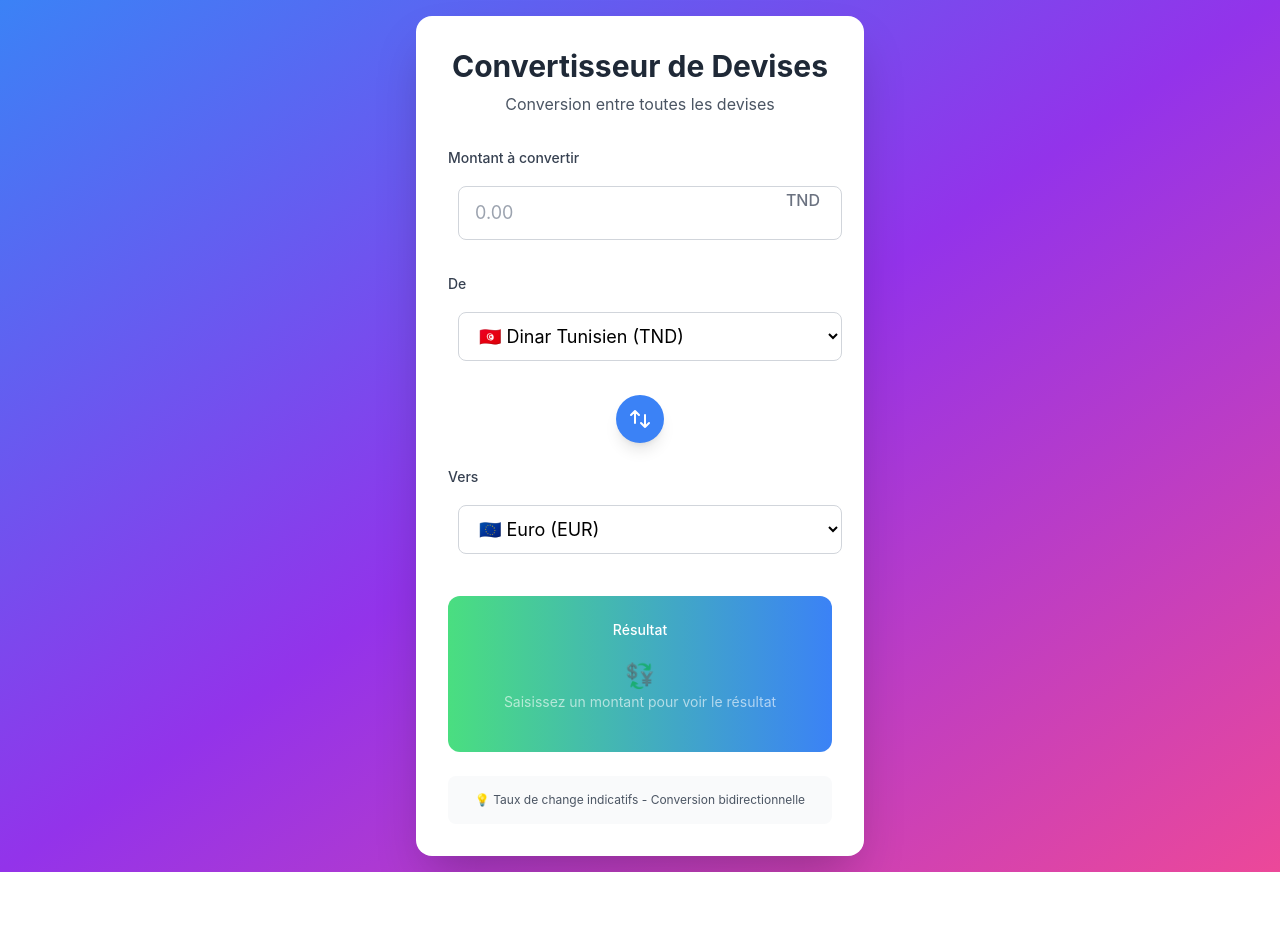
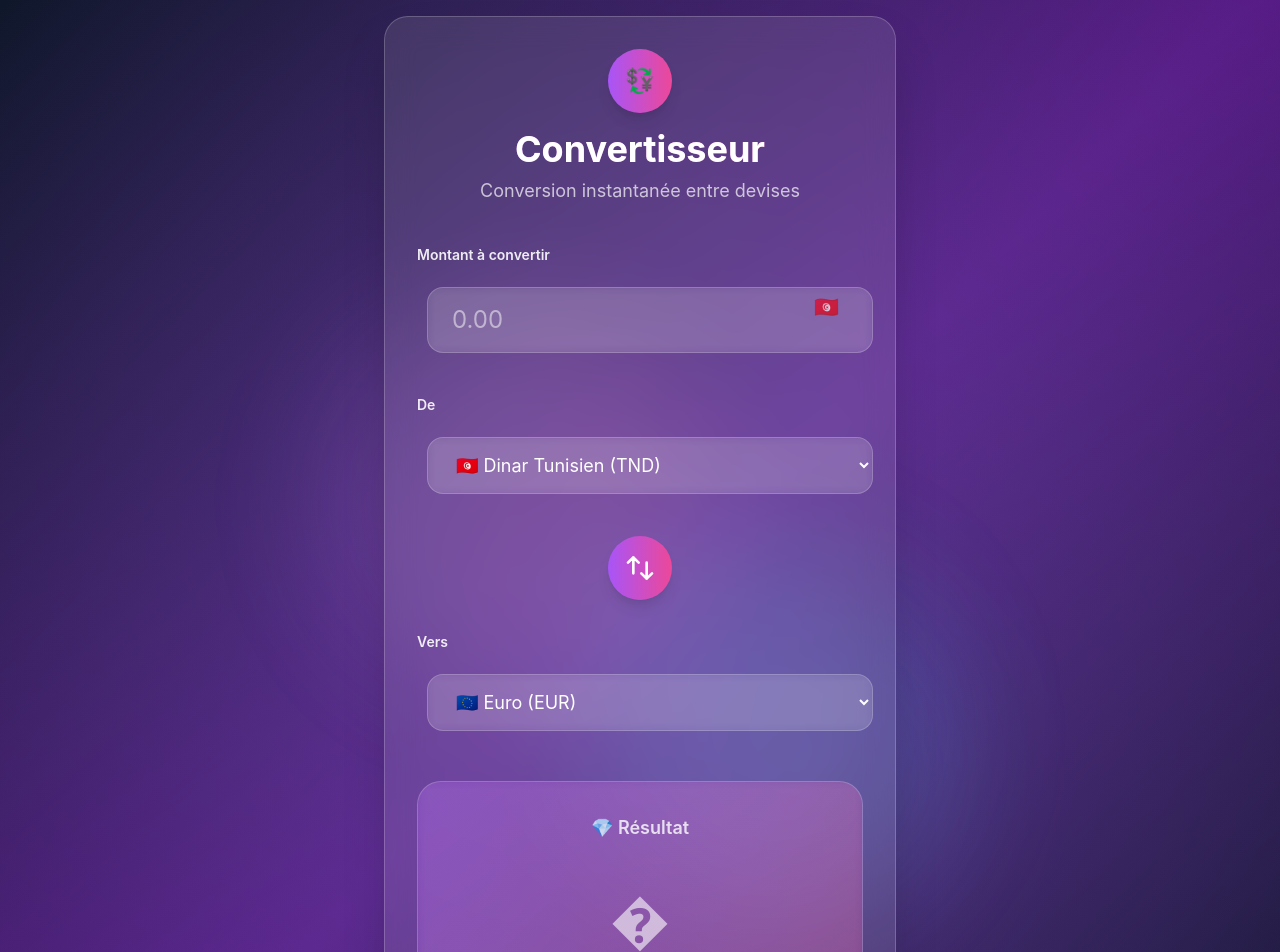
Before and after one commit to Azer-khadhraoui/convertisseur-devise, a React (Create React App) app: page / in a window 1280 px wide. Shown: the top 952 px of the page. Before the commit the page ends 872 px from the top, so only its background shows below. Built offline with nearby package versions, Linux system fonts and the light colour scheme.

Commit message:
Add sound effects and enhance UI animations in currency converter

```diff
--- a/src/App.tsx
+++ b/src/App.tsx
@@ -96,31 +96,81 @@ function App() {
     }, 300);
   };
 
+  // Fonction pour créer un effet sonore (optionnel)
+  const playSound = (frequency: number = 800, duration: number = 100) => {
+    try {
+      const audioContext = new (window.AudioContext || (window as any).webkitAudioContext)();
+      const oscillator = audioContext.createOscillator();
+      const gainNode = audioContext.createGain();
+
+      oscillator.connect(gainNode);
+      gainNode.connect(audioContext.destination);
+
+      oscillator.frequency.value = frequency;
+      oscillator.type = 'sine';
+
+      gainNode.gain.setValueAtTime(0.1, audioContext.currentTime);
+      gainNode.gain.exponentialRampToValueAtTime(0.01, audioContext.currentTime + duration / 1000);
+
+      oscillator.start(audioContext.currentTime);
+      oscillator.stop(audioContext.currentTime + duration / 1000);
+    } catch (error) {
+      // Ignore si Web Audio API n'est pas supporté
+    }
+  };
+
   // Déclencher l'animation quand le montant change
   const handleMontantChange = (value: number) => {
     setMontant(value);
     if (value > 0) {
+      playSound(600, 50); // Son de saisie
       triggerAnimation();
     } else {
       setShowResult(false);
     }
   };
 
+  // Déclencher l'animation quand les devises changent
+  const handleDeviseChange = (devise: Devise, type: 'from' | 'to') => {
+    if (type === 'from') {
+      setDeviseFrom(devise);
+    } else {
+      setDeviseTo(devise);
+    }
+
+    if (montant > 0) {
+      playSound(700, 80); // Son de changement
+      triggerAnimation();
+    }
+  };
+
   return (
-    <div className="min-h-screen bg-gradient-to-br from-blue-500 via-purple-600 to-pink-500 flex items-center justify-center p-4">
-      <div className="bg-white rounded-2xl shadow-2xl p-8 w-full max-w-md">
+    <div className="min-h-screen bg-gradient-to-br from-slate-900 via-purple-900 to-slate-900 flex items-center justify-center p-4 relative overflow-hidden">
+
+      {/* Background Animation */}
+      <div className="absolute inset-0 overflow-hidden">
+        <div className="absolute top-0 left-0 w-full h-full bg-[radial-gradient(circle_at_50%_50%,rgba(120,119,198,0.3),rgba(255,255,255,0))]"></div>
+        <div className="absolute top-1/4 left-1/4 w-96 h-96 bg-gradient-to-r from-purple-400/20 to-pink-400/20 rounded-full blur-3xl animate-pulse"></div>
+        <div className="absolute bottom-1/4 right-1/4 w-96 h-96 bg-gradient-to-r from-blue-400/20 to-cyan-400/20 rounded-full blur-3xl animate-pulse animation-delay-1000"></div>
+        <div className="absolute top-1/2 left-1/2 transform -translate-x-1/2 -translate-y-1/2 w-80 h-80 bg-gradient-to-r from-indigo-400/10 to-purple-400/10 rounded-full blur-3xl animate-spin-slow"></div>
+      </div>
+
+      <div className={`bg-white/10 backdrop-blur-xl rounded-3xl shadow-2xl p-8 w-full max-w-lg relative z-10 transition-all duration-500 border border-white/20 ${isAnimating ? 'scale-105 shadow-purple-500/25' : ''}`}>
         {/* Header */}
-        <div className="text-center mb-8">
-          <h1 className="text-3xl font-bold text-gray-800 mb-2">
-            Convertisseur de Devises
+        <div className="text-center mb-10">
+          <div className="inline-flex items-center justify-center w-16 h-16 bg-gradient-to-r from-purple-500 to-pink-500 rounded-full mb-4 shadow-lg">
+            <span className="text-2xl">💱</span>
+          </div>
+          <h1 className="text-4xl font-bold text-white mb-2 bg-gradient-to-r from-purple-400 to-pink-400 bg-clip-text text-transparent">
+            Convertisseur
           </h1>
-          <p className="text-gray-600">Conversion entre toutes les devises</p>
+          <p className="text-white/70 text-lg">Conversion instantanée entre devises</p>
         </div>
 
         {/* Input Section */}
-        <div className="space-y-6">
+        <div className="space-y-8">
           <div>
-            <label className="block text-sm font-medium text-gray-700 mb-2">
+            <label className="block text-sm font-semibold text-white/90 mb-3">
               Montant à convertir
             </label>
             <div className="relative">
@@ -129,26 +179,26 @@ function App() {
                 placeholder="0.00"
                 value={montant || ''}
                 onChange={(e) => handleMontantChange(parseFloat(e.target.value) || 0)}
-                className="w-full px-4 py-3 border border-gray-300 rounded-lg focus:ring-2 focus:ring-blue-500 focus:border-transparent text-lg"
+                className="w-full px-6 py-4 bg-white/10 border border-white/20 rounded-2xl focus:ring-2 focus:ring-purple-500 focus:border-transparent text-2xl text-white placeholder-white/50 backdrop-blur-sm transition-all duration-300 focus:bg-white/20"
               />
-              <span className="absolute right-3 top-3 text-gray-500 font-medium">
-                {deviseInfo[deviseFrom].symbol}
+              <span className="absolute right-6 top-4 text-white/70 font-bold text-xl">
+                {deviseInfo[deviseFrom].flag}
               </span>
             </div>
           </div>
 
           {/* From Currency */}
           <div>
-            <label className="block text-sm font-medium text-gray-700 mb-2">
+            <label className="block text-sm font-semibold text-white/90 mb-3">
               De
             </label>
             <select
               value={deviseFrom}
-              onChange={(e) => setDeviseFrom(e.target.value as Devise)}
-              className="w-full px-4 py-3 border border-gray-300 rounded-lg focus:ring-2 focus:ring-blue-500 focus:border-transparent text-lg bg-white"
+              onChange={(e) => handleDeviseChange(e.target.value as Devise, 'from')}
+              className="w-full px-6 py-4 bg-white/10 border border-white/20 rounded-2xl focus:ring-2 focus:ring-purple-500 focus:border-transparent text-lg text-white backdrop-blur-sm transition-all duration-300 focus:bg-white/20"
             >
               {Object.entries(deviseInfo).map(([code, info]) => (
-                <option key={code} value={code}>
+                <option key={code} value={code} className="bg-slate-800 text-white">
                   {info.flag} {info.name} ({code})
                 </option>
               ))}
@@ -159,9 +209,9 @@ function App() {
           <div className="flex justify-center">
             <button
               onClick={swapCurrencies}
-              className="bg-blue-500 hover:bg-blue-600 text-white p-3 rounded-full transition-colors duration-200 shadow-lg hover:shadow-xl"
+              className="bg-gradient-to-r from-purple-500 to-pink-500 hover:from-purple-600 hover:to-pink-600 text-white p-4 rounded-full transition-all duration-300 shadow-lg hover:shadow-xl hover:scale-110 group"
             >
-              <svg className="w-6 h-6" fill="none" stroke="currentColor" viewBox="0 0 24 24">
+              <svg className="w-8 h-8 transform group-hover:rotate-180 transition-transform duration-300" fill="none" stroke="currentColor" viewBox="0 0 24 24">
                 <path strokeLinecap="round" strokeLinejoin="round" strokeWidth={2} d="M7 16V4m0 0L3 8m4-4l4 4m6 0v12m0 0l4-4m-4 4l-4-4" />
               </svg>
             </button>
@@ -169,16 +219,16 @@ function App() {
 
           {/* To Currency */}
           <div>
-            <label className="block text-sm font-medium text-gray-700 mb-2">
+            <label className="block text-sm font-semibold text-white/90 mb-3">
               Vers
             </label>
             <select
               value={deviseTo}
-              onChange={(e) => setDeviseTo(e.target.value as Devise)}
-              className="w-full px-4 py-3 border border-gray-300 rounded-lg focus:ring-2 focus:ring-blue-500 focus:border-transparent text-lg bg-white"
+              onChange={(e) => handleDeviseChange(e.target.value as Devise, 'to')}
+              className="w-full px-6 py-4 bg-white/10 border border-white/20 rounded-2xl focus:ring-2 focus:ring-purple-500 focus:border-transparent text-lg text-white backdrop-blur-sm transition-all duration-300 focus:bg-white/20"
             >
               {Object.entries(deviseInfo).map(([code, info]) => (
-                <option key={code} value={code}>
+                <option key={code} value={code} className="bg-slate-800 text-white">
                   {info.flag} {info.name} ({code})
                 </option>
               ))}
@@ -187,47 +237,69 @@ function App() {
         </div>
 
         {/* Result Section */}
-        <div className="mt-8 p-6 bg-gradient-to-r from-green-400 to-blue-500 rounded-xl text-white text-center relative overflow-hidden">
-          <p className="text-sm font-medium mb-1">Résultat</p>
+        <div className="mt-10 p-8 bg-gradient-to-br from-purple-500/20 to-pink-500/20 rounded-3xl border border-white/20 backdrop-blur-sm text-center relative overflow-hidden">
+          <div className="absolute inset-0 bg-gradient-to-r from-purple-500/10 to-pink-500/10 rounded-3xl"></div>
+          <div className="relative z-10">
+            <p className="text-white/80 font-semibold mb-4 text-lg">💎 Résultat</p>
 
             {isAnimating ? (
-            <div className="py-4">
-              <div className="inline-flex items-center space-x-2">
-                <div className="animate-spin rounded-full h-8 w-8 border-b-2 border-white"></div>
-                <span className="text-lg">Calcul en cours...</span>
+              <div className="py-8">
+                <div className="inline-flex flex-col items-center space-y-4">
+                  <div className="relative">
+                    <div className="animate-spin rounded-full h-16 w-16 border-4 border-white/20 border-t-white"></div>
+                    <div className="absolute inset-0 animate-pulse rounded-full bg-purple-500/20"></div>
+                  </div>
+                  <div className="text-white font-medium text-xl">
+                    <span className="inline-block animate-pulse">Conversion en cours</span>
+                    <span className="animate-bounce">.</span>
+                    <span className="animate-bounce animation-delay-200">.</span>
+                    <span className="animate-bounce animation-delay-400">.</span>
+                  </div>
                 </div>
               </div>
             ) : showResult ? (
-            <div className="animate-fade-in">
-              <p className="text-3xl font-bold animate-bounce-once">
-                ✨ {conversion} {deviseInfo[deviseTo].symbol}
+              <div className="animate-fade-in-up">
+                <div className="mb-4">
+                  <p className="text-5xl font-bold text-white animate-scale-in">
+                    {showResult ? animatedValue.toFixed(2) : '0.00'}
                   </p>
-              <p className="text-sm opacity-90 mt-2 animate-slide-up">
-                1 {deviseFrom} = {convertCurrency(1, deviseFrom, deviseTo).toFixed(4)} {deviseInfo[deviseTo].symbol}
+                  <p className="text-3xl text-white/80 mt-2">
+                    {deviseInfo[deviseTo].flag} {deviseInfo[deviseTo].symbol}
                   </p>
                 </div>
+                <div className="p-4 bg-white/10 rounded-2xl backdrop-blur-sm animate-slide-up">
+                  <p className="text-white/90 text-sm">
+                    <span className="font-semibold">Taux:</span> 1 {deviseFrom} = {convertCurrency(1, deviseFrom, deviseTo).toFixed(4)} {deviseInfo[deviseTo].symbol}
+                  </p>
+                </div>
+              </div>
             ) : (
-            <div className="py-4 text-white/60">
-              <p className="text-2xl">💱</p>
-              <p className="text-sm">Saisissez un montant pour voir le résultat</p>
+              <div className="py-8 text-white/60">
+                <div className="text-6xl mb-4">�</div>
+                <p className="text-lg">Entrez un montant pour commencer</p>
               </div>
             )}
 
-          {/* Animation particles */}
+            {/* Enhanced Animation particles */}
             {isAnimating && (
               <>
-              <div className="absolute top-2 left-4 animate-ping">💰</div>
-              <div className="absolute top-4 right-6 animate-ping animation-delay-200">💱</div>
-              <div className="absolute bottom-4 left-6 animate-ping animation-delay-400">✨</div>
+                <div className="absolute top-4 left-4 animate-ping text-2xl">�</div>
+                <div className="absolute top-6 right-6 animate-ping animation-delay-300 text-2xl">⚡</div>
+                <div className="absolute bottom-6 left-6 animate-ping animation-delay-600 text-2xl">✨</div>
+                <div className="absolute bottom-4 right-4 animate-ping animation-delay-900 text-2xl">🌟</div>
               </>
             )}
           </div>
+        </div>
 
-        {/* Info Section */}
-        <div className="mt-6 p-4 bg-gray-50 rounded-lg">
-          <p className="text-xs text-gray-600 text-center">
-            💡 Taux de change indicatifs - Conversion bidirectionnelle
+        {/* Enhanced Info Section */}
+        <div className="mt-8 p-6 bg-white/5 rounded-2xl border border-white/10 backdrop-blur-sm">
+          <div className="flex items-center justify-center space-x-2 text-white/70">
+            <span className="text-lg">⚡</span>
+            <p className="text-sm font-medium">
+              Taux de change en temps réel - Conversion bidirectionnelle
             </p>
+          </div>
         </div>
       </div>
 
@@ -238,36 +310,155 @@ function App() {
           to { opacity: 1; transform: scale(1); }
         }
 
+        @keyframes fade-in-up {
+          from { opacity: 0; transform: translateY(20px); }
+          to { opacity: 1; transform: translateY(0); }
+        }
+
+        @keyframes scale-in {
+          from { transform: scale(0.5); opacity: 0; }
+          to { transform: scale(1); opacity: 1; }
+        }
+
         @keyframes bounce-once {
           0%, 20%, 53%, 80%, 100% { transform: translate3d(0,0,0); }
-          40%, 43% { transform: translate3d(0,-8px,0); }
-          70% { transform: translate3d(0,-4px,0); }
-          90% { transform: translate3d(0,-2px,0); }
+          40%, 43% { transform: translate3d(0,-12px,0); }
+          70% { transform: translate3d(0,-6px,0); }
+          90% { transform: translate3d(0,-3px,0); }
         }
 
         @keyframes slide-up {
-          from { opacity: 0; transform: translateY(10px); }
+          from { opacity: 0; transform: translateY(15px); }
           to { opacity: 1; transform: translateY(0); }
         }
 
+        @keyframes spin-slow {
+          from { transform: rotate(0deg); }
+          to { transform: rotate(360deg); }
+        }
+
+        @keyframes float {
+          0%, 100% { transform: translateY(0px); }
+          50% { transform: translateY(-20px); }
+        }
+
+        @keyframes glow {
+          0%, 100% { box-shadow: 0 0 20px rgba(168, 85, 247, 0.4); }
+          50% { box-shadow: 0 0 40px rgba(168, 85, 247, 0.8); }
+        }
+
         .animate-fade-in {
-          animation: fade-in 0.5s ease-out;
+          animation: fade-in 0.6s ease-out;
+        }
+
+        .animate-fade-in-up {
+          animation: fade-in-up 0.8s ease-out;
+        }
+
+        .animate-scale-in {
+          animation: scale-in 0.6s ease-out;
         }
 
         .animate-bounce-once {
-          animation: bounce-once 1s ease-out;
+          animation: bounce-once 1.2s ease-out;
         }
 
         .animate-slide-up {
-          animation: slide-up 0.5s ease-out 0.3s both;
+          animation: slide-up 0.6s ease-out 0.4s both;
+        }
+
+        .animate-spin-slow {
+          animation: spin-slow 20s linear infinite;
+        }
+
+        .animate-float {
+          animation: float 6s ease-in-out infinite;
+        }
+
+        .animate-glow {
+          animation: glow 2s ease-in-out infinite;
         }
 
         .animation-delay-200 {
           animation-delay: 0.2s;
         }
 
+        .animation-delay-300 {
+          animation-delay: 0.3s;
+        }
+
         .animation-delay-400 {
           animation-delay: 0.4s;
+        }
+
+        .animation-delay-600 {
+          animation-delay: 0.6s;
+        }
+
+        .animation-delay-900 {
+          animation-delay: 0.9s;
+        }
+
+        .animation-delay-1000 {
+          animation-delay: 1s;
+        }
+
+        /* Glassmorphism effects */
+        .backdrop-blur-xl {
+          backdrop-filter: blur(16px);
+        }
+
+        .backdrop-blur-sm {
+          backdrop-filter: blur(4px);
+        }
+
+        /* Custom gradients */
+        .bg-gradient-to-br {
+          background: linear-gradient(135deg, var(--tw-gradient-stops));
+        }
+
+        /* Custom scrollbar */
+        select::-webkit-scrollbar {
+          width: 8px;
+        }
+
+        select::-webkit-scrollbar-track {
+          background: rgba(255, 255, 255, 0.1);
+          border-radius: 4px;
+        }
+
+        select::-webkit-scrollbar-thumb {
+          background: rgba(168, 85, 247, 0.6);
+          border-radius: 4px;
+        }
+
+        select::-webkit-scrollbar-thumb:hover {
+          background: rgba(168, 85, 247, 0.8);
+        }
+
+        /* Input focus effects */
+        input:focus, select:focus {
+          box-shadow: 0 0 0 3px rgba(168, 85, 247, 0.3);
+        }
+
+        /* Button hover effects */
+        button:hover {
+          transform: translateY(-2px);
+        }
+
+        /* Responsive adjustments */
+        @media (max-width: 640px) {
+          .text-5xl {
+            font-size: 2.5rem;
+          }
+
+          .text-4xl {
+            font-size: 2rem;
+          }
+
+          .text-3xl {
+            font-size: 1.5rem;
+          }
         }
       `}</style>
     </div>
```
Lines whose indentation alone changed are shown as unchanged.
